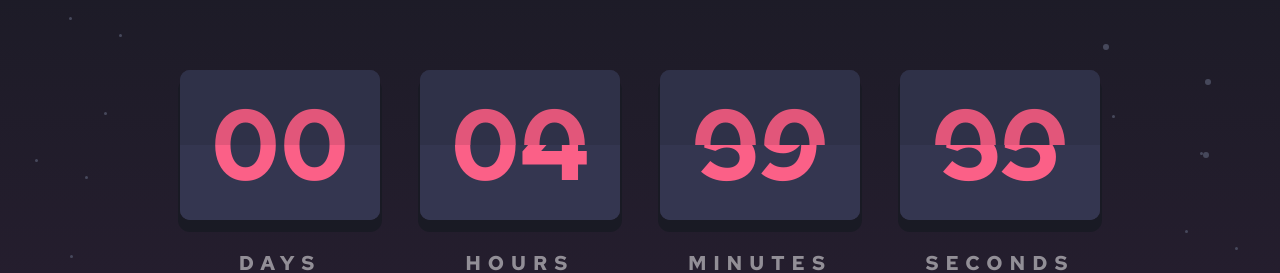
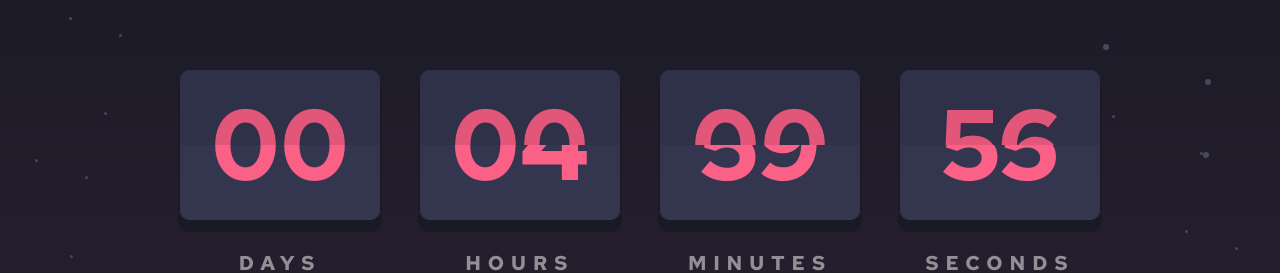
Before and after one commit to rahulkumar215/Launch-Countdown-Timer, a React (Create React App) app: page / in a window 1280 px wide. Shown: the part 147-420 px from the top of the page. Built offline with nearby package versions, Linux system fonts and the light colour scheme.

Commit message:
created a new branch and added unfinished code to it

```diff
--- a/src/components/Timer.jsx
+++ b/src/components/Timer.jsx
@@ -1,50 +1,59 @@
-import React, { useState } from "react";
+import React, { useState, useEffect, useRef } from "react";
 import "./Timer.scss";
 
 function Timer({ value, id, children }) {
-  const [timeValue, setTimeValue] = useState(() => {
-    return value;
-  });
-  const [prevValue, setPrevValue] = useState(() => {
-    return timeValue;
-  });
+  const [currentValue, setCurrentValue] = useState(value);
+  const [previousValue, setPreviousValue] = useState(value);
+  const [shouldAnimate, setShouldAnimate] = useState(false);
+  const segmentOverlayRef = useRef(null);
 
-  console.log(timeValue, prevValue);
-  const [shouldAnimate, setShouldAnimate] = useState(false);
+  useEffect(() => {
+    if (currentValue !== value) {
+      setShouldAnimate(true);
+      setPreviousValue(currentValue); // Set previous value before updating current
+      setCurrentValue(value); // Update current value
 
-  if (timeValue !== value) {
-    setTimeValue(value);
-    setShouldAnimate(true);
-    document
-      .getElementById(id)
-      .querySelector(".segment-overlay")
-      .addEventListener("animationend", finishAnimation);
-  }
+      const overlayElement = segmentOverlayRef.current;
+      if (overlayElement) {
+        const finishAnimation = () => {
+          setShouldAnimate(false);
+          overlayElement.removeEventListener("animationend", finishAnimation);
+        };
+        overlayElement.addEventListener("animationend", finishAnimation);
+      }
+    }
+  }, [value, currentValue]);
 
-  function finishAnimation() {
-    console.log("removed animation");
-    setShouldAnimate(false);
-    setPrevValue(timeValue);
-    this.removeEventListener("animationend", finishAnimation);
-  }
-
-  const printTimeValue = timeValue > 9 ? timeValue : `0${timeValue}`;
-  const printPrevValue = prevValue > 9 ? prevValue : `0${prevValue}`;
+  const formattedCurrentValue =
+    currentValue > 9 ? currentValue : `0${currentValue}`;
+  const formattedPreviousValue =
+    previousValue > 9 ? previousValue : `0${previousValue}`;
 
   return (
     <div className="time-section" id={id}>
       <div className="time-group">
         <div className="time-segment">
-          <div className="segment-display">
-            <div className="segment-display__top">{printTimeValue}</div>
-            <div className="segment-display__bottom">{printPrevValue}</div>
+          <div
+            className={
+              shouldAnimate ? "segment-display flipping" : "segment-display"
+            }
+          >
+            <div className="segment-display__top">{formattedCurrentValue}</div>
+            <div className="segment-display__bottom">
+              {formattedPreviousValue}
+            </div>
             <div
               className={
                 shouldAnimate ? "segment-overlay flip" : "segment-overlay"
               }
+              ref={segmentOverlayRef}
             >
-              <div className="segment-overlay__top">{printPrevValue}</div>
-              <div className="segment-overlay__bottom">{printTimeValue}</div>
+              <div className="segment-overlay__top">
+                {formattedPreviousValue}
+              </div>
+              <div className="segment-overlay__bottom">
+                {formattedCurrentValue}
+              </div>
             </div>
           </div>
         </div>
--- a/src/components/Timer.scss
+++ b/src/components/Timer.scss
@@ -13,6 +13,10 @@
   box-shadow: 0px 10px 0px 2px rgba(25, 26, 36, 1);
 }
 
+.time-group {
+  display: flex;
+}
+
 .segment-display {
   position: relative;
   height: 100%;
@@ -20,11 +24,11 @@
 
 .segment-display__top,
 .segment-display__bottom {
-  overflow: hidden !important;
+  overflow: hidden;
   text-align: center;
   width: 100%;
   height: 50%;
-  position: relative !important;
+  position: relative;
 }
 
 .segment-display__top {
@@ -45,12 +49,22 @@
     width: 100%;
     height: 50%;
     background: rgba($color: #000, $alpha: 0.1);
+
+    .flipping & {
+      height: 100%;
+    }
+  }
+
+  .flipping & {
+    border-bottom-left-radius: 0;
+    border-bottom-right-radius: 0;
   }
 }
 
 .segment-display__bottom {
   line-height: 0;
   color: var(--color-soft-red);
+  background-color: var(--color-dark-desaturated-blue);
 
   border-bottom-left-radius: 1rem;
   border-bottom-right-radius: 1rem;
```
